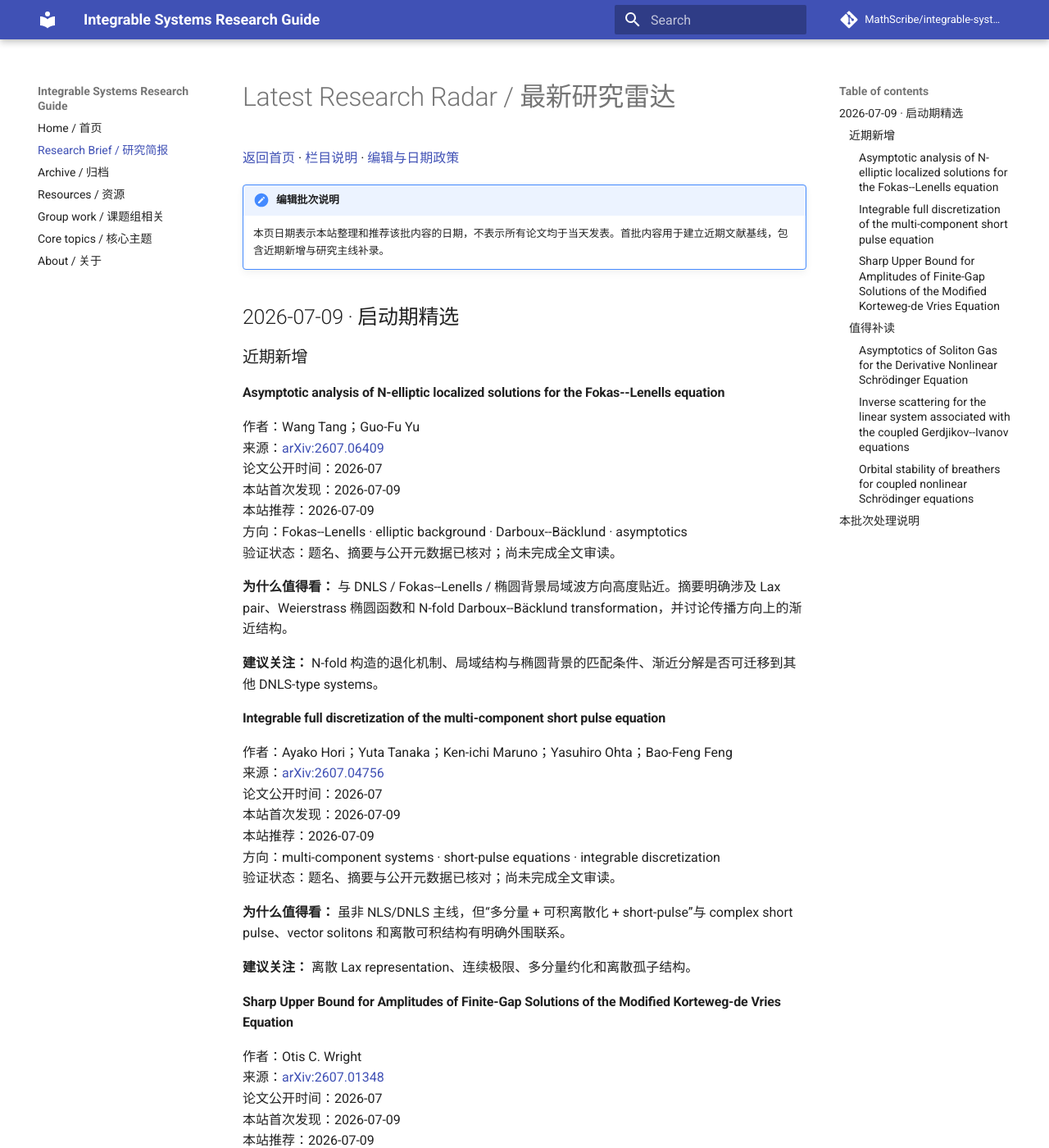
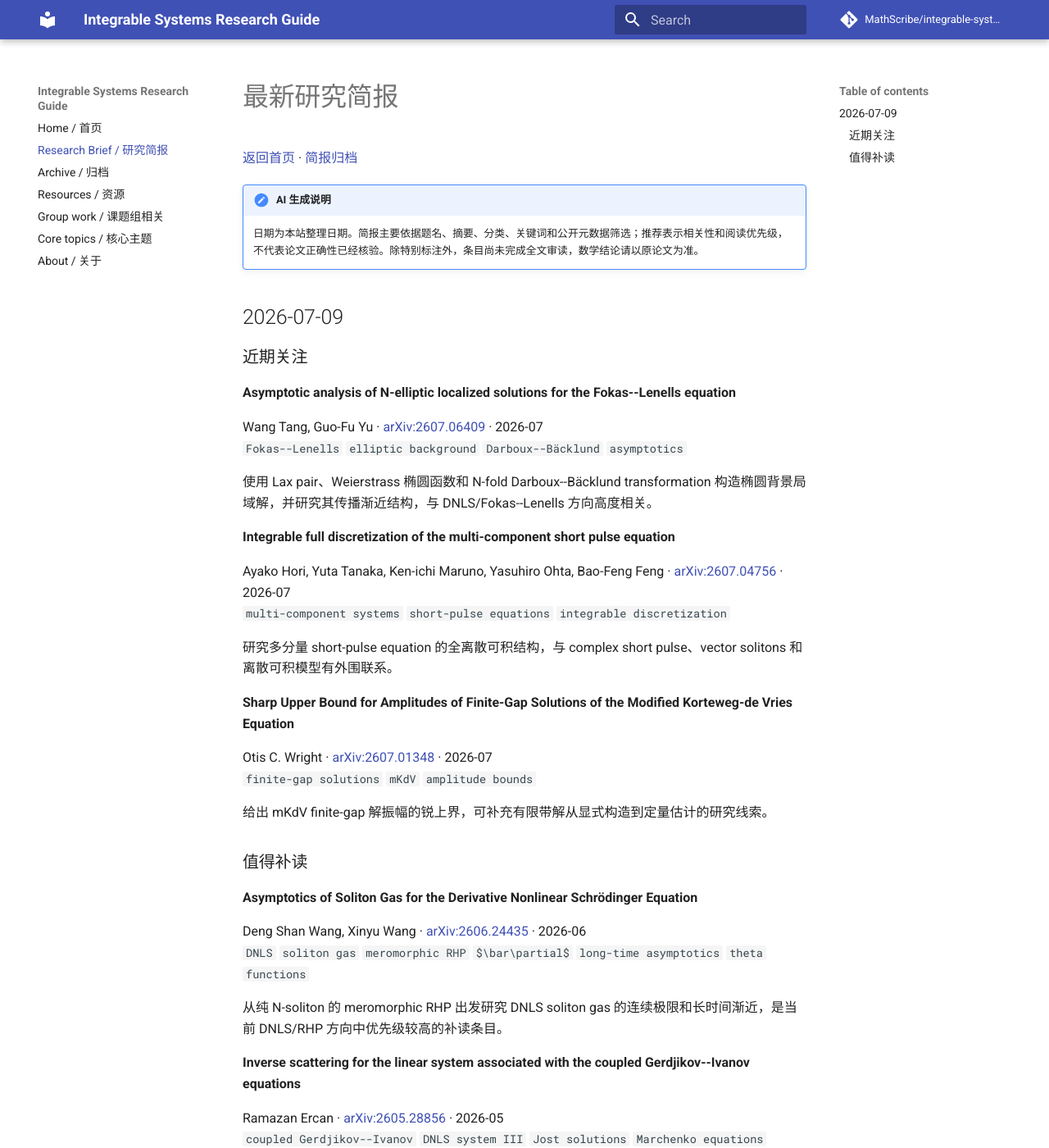
Before and after one commit to MathScribe/integrable-systems-guide, an MkDocs documentation site: the page built from docs/radar/latest.md, in a window 1280 px wide and 1400 px high. Shown: the whole window at 82% size. Built offline with MkDocs 1.6.1 and Material for MkDocs 9.7.7, drawn with Linux system fonts in a browser that asks for light colours; comment, search, counter and statistics services are not loaded; some of the changed text lies outside the part shown.

Commit message:
Compact the research brief paper entries

```diff
--- a/docs/radar/latest.md
+++ b/docs/radar/latest.md
@@ -1,102 +1,54 @@
-# Latest Research Radar / 最新研究雷达
+# 最新研究简报
 
-[返回首页](../index.md) · [栏目说明](index.md) · [编辑与日期政策](../editorial-policy.md)
+[返回首页](../index.md) · [简报归档](index.md)
 
-!!! note "编辑批次说明"
-    本页日期表示本站整理和推荐该批内容的日期，不表示所有论文均于当天发表。首批内容用于建立近期文献基线，包含近期新增与研究主线补录。
+!!! note "AI 生成说明"
+    日期为本站整理日期。简报主要依据题名、摘要、分类、关键词和公开元数据筛选；推荐表示相关性和阅读优先级，不代表论文正确性已经核验。除特别标注外，条目尚未完成全文审读，数学结论请以原论文为准。
 
-## 2026-07-09 · 启动期精选
+## 2026-07-09
 
-### 近期新增
+### 近期关注
 
-#### Asymptotic analysis of N-elliptic localized solutions for the Fokas--Lenells equation
+**Asymptotic analysis of N-elliptic localized solutions for the Fokas--Lenells equation**
 
-作者：Wang Tang；Guo-Fu Yu
-来源：[arXiv:2607.06409](https://arxiv.org/abs/2607.06409)
-论文公开时间：2026-07
-本站首次发现：2026-07-09
-本站推荐：2026-07-09
-方向：Fokas--Lenells · elliptic background · Darboux--Bäcklund · asymptotics
-验证状态：题名、摘要与公开元数据已核对；尚未完成全文审读。
+Wang Tang, Guo-Fu Yu · [arXiv:2607.06409](https://arxiv.org/abs/2607.06409) · 2026-07
+`Fokas--Lenells` `elliptic background` `Darboux--Bäcklund` `asymptotics`
 
-**为什么值得看：** 与 DNLS / Fokas--Lenells / 椭圆背景局域波方向高度贴近。摘要明确涉及 Lax pair、Weierstrass 椭圆函数和 N-fold Darboux--Bäcklund transformation，并讨论传播方向上的渐近结构。
+使用 Lax pair、Weierstrass 椭圆函数和 N-fold Darboux--Bäcklund transformation 构造椭圆背景局域解，并研究其传播渐近结构，与 DNLS/Fokas--Lenells 方向高度相关。
 
-**建议关注：** N-fold 构造的退化机制、局域结构与椭圆背景的匹配条件、渐近分解是否可迁移到其他 DNLS-type systems。
+**Integrable full discretization of the multi-component short pulse equation**
 
-#### Integrable full discretization of the multi-component short pulse equation
+Ayako Hori, Yuta Tanaka, Ken-ichi Maruno, Yasuhiro Ohta, Bao-Feng Feng · [arXiv:2607.04756](https://arxiv.org/abs/2607.04756) · 2026-07
+`multi-component systems` `short-pulse equations` `integrable discretization`
 
-作者：Ayako Hori；Yuta Tanaka；Ken-ichi Maruno；Yasuhiro Ohta；Bao-Feng Feng
-来源：[arXiv:2607.04756](https://arxiv.org/abs/2607.04756)
-论文公开时间：2026-07
-本站首次发现：2026-07-09
-本站推荐：2026-07-09
-方向：multi-component systems · short-pulse equations · integrable discretization
-验证状态：题名、摘要与公开元数据已核对；尚未完成全文审读。
+研究多分量 short-pulse equation 的全离散可积结构，与 complex short pulse、vector solitons 和离散可积模型有外围联系。
 
-**为什么值得看：** 虽非 NLS/DNLS 主线，但“多分量 + 可积离散化 + short-pulse”与 complex short pulse、vector solitons 和离散可积结构有明确外围联系。
+**Sharp Upper Bound for Amplitudes of Finite-Gap Solutions of the Modified Korteweg-de Vries Equation**
 
-**建议关注：** 离散 Lax representation、连续极限、多分量约化和离散孤子结构。
+Otis C. Wright · [arXiv:2607.01348](https://arxiv.org/abs/2607.01348) · 2026-07
+`finite-gap solutions` `mKdV` `amplitude bounds`
 
-#### Sharp Upper Bound for Amplitudes of Finite-Gap Solutions of the Modified Korteweg-de Vries Equation
-
-作者：Otis C. Wright
-来源：[arXiv:2607.01348](https://arxiv.org/abs/2607.01348)
-论文公开时间：2026-07
-本站首次发现：2026-07-09
-本站推荐：2026-07-09
-方向：finite-gap solutions · mKdV · amplitude bounds
-验证状态：题名、摘要与公开元数据已核对；尚未完成全文审读。
-
-**为什么值得看：** 重点在 finite-gap 解的定量性质，可补充有限带/椭圆函数解从显式构造走向可估计性质的文献图谱。
-
-**建议关注：** 振幅界与谱曲线参数之间的关系、界的锐性及其对退化极限的行为。
+给出 mKdV finite-gap 解振幅的锐上界，可补充有限带解从显式构造到定量估计的研究线索。
 
 ### 值得补读
 
-#### Asymptotics of Soliton Gas for the Derivative Nonlinear Schrödinger Equation
+**Asymptotics of Soliton Gas for the Derivative Nonlinear Schrödinger Equation**
 
-作者：Deng Shan Wang；Xinyu Wang
-来源：[arXiv:2606.24435](https://arxiv.org/abs/2606.24435)
-论文公开时间：2026-06
-本站首次发现：2026-07-09
-本站推荐：2026-07-09
-方向：DNLS · soliton gas · meromorphic RHP · $\bar\partial$ · long-time asymptotics · theta functions
-验证状态：题名、摘要与公开元数据已核对；尚未完成全文审读。
+Deng Shan Wang, Xinyu Wang · [arXiv:2606.24435](https://arxiv.org/abs/2606.24435) · 2026-06
+`DNLS` `soliton gas` `meromorphic RHP` `$\bar\partial$` `long-time asymptotics` `theta functions`
 
-**为什么值得看：** 同时覆盖 DNLS、soliton gas、RHP、连续极限、$\bar\partial$-problem 与 theta-function 渐近，是本站分析方向中优先级最高的补读条目之一。
+从纯 N-soliton 的 meromorphic RHP 出发研究 DNLS soliton gas 的连续极限和长时间渐近，是当前 DNLS/RHP 方向中优先级较高的补读条目。
 
-**建议关注：** 从纯 $N$-soliton meromorphic RHP 到 continuum limit 的严格步骤、$\bar\partial$ formulation、长时间区域划分和 theta-function 模型。
+**Inverse scattering for the linear system associated with the coupled Gerdjikov--Ivanov equations**
 
-#### Inverse scattering for the linear system associated with the coupled Gerdjikov--Ivanov equations
+Ramazan Ercan · [arXiv:2605.28856](https://arxiv.org/abs/2605.28856) · 2026-05
+`coupled Gerdjikov--Ivanov` `DNLS system III` `Jost solutions` `Marchenko equations`
 
-作者：Ramazan Ercan
-来源：[arXiv:2605.28856](https://arxiv.org/abs/2605.28856)
-论文公开时间：2026-05
-本站首次发现：2026-07-09
-本站推荐：2026-07-09
-方向：coupled Gerdjikov--Ivanov · DNLS system III · Jost solutions · Marchenko equations
-验证状态：题名、摘要与公开元数据已核对；尚未完成全文审读。
+处理 coupled GI 线性系统的 direct/inverse scattering，包括 Jost solutions、scattering coefficients、bound states 和 Marchenko 型积分方程。
 
-**为什么值得看：** 直接处理 coupled GI 线性系统的 direct/inverse scattering，涉及两个 Schwartz-class potentials、Jost solutions、scattering coefficients、bound states 和 Marchenko 型积分方程。
+**Orbital stability of breathers for coupled nonlinear Schrödinger equations**
 
-**建议关注：** 谱平面的解析分区、离散谱规范化、多分量 Marchenko 系统及其与 gauge-equivalent DNLS systems 的关系。
+Liming Ling, Dmitry E. Pelinovsky, Huajie Su · [Advances in Mathematics 495 (2026), 110961](https://dmpeli.math.mcmaster.ca/PaperBank/BreathersCoupledNLS.pdf) · 2026
+`coupled NLS` `vector solitons` `breathers` `squared eigenfunctions` `orbital stability`
 
-#### Orbital stability of breathers for coupled nonlinear Schrödinger equations
-
-作者：Liming Ling；Dmitry E. Pelinovsky；Huajie Su
-来源：[Advances in Mathematics 495 (2026), 110961](https://dmpeli.math.mcmaster.ca/PaperBank/BreathersCoupledNLS.pdf)
-论文公开时间：2026
-本站首次发现：2026-07-09
-本站推荐：2026-07-09
-方向：coupled NLS · vector solitons · breathers · spectral stability · orbital stability · squared eigenfunctions
-验证状态：期刊元数据和研究主题已核对；列为研究主线代表作。
-
-**为什么值得看：** 连接了 coupled NLS 显式波、breather orbit、Krein signature、squared eigenfunctions、Lyapunov 方法和非线性轨道稳定性，是长期文献图谱中的核心条目。
-
-**建议关注：** squared eigenfunctions 如何进入谱信息与 Lyapunov functional 的构造，以及 breather 轨道的约束结构。
-
-## 本批次处理说明
-
-- 弱相关的 magnetic lump soliton 条目已从公开推荐中移除。
-- 近期新增与值得补读分开呈现，不再把本站推荐日期误写成论文发布日期。
-- 后续没有合格条目时，不强制生成新的公开批次。
+连接 coupled NLS breathers、squared eigenfunctions、Krein signature、Lyapunov 方法和非线性轨道稳定性，是长期阅读图谱中的核心条目。
```
